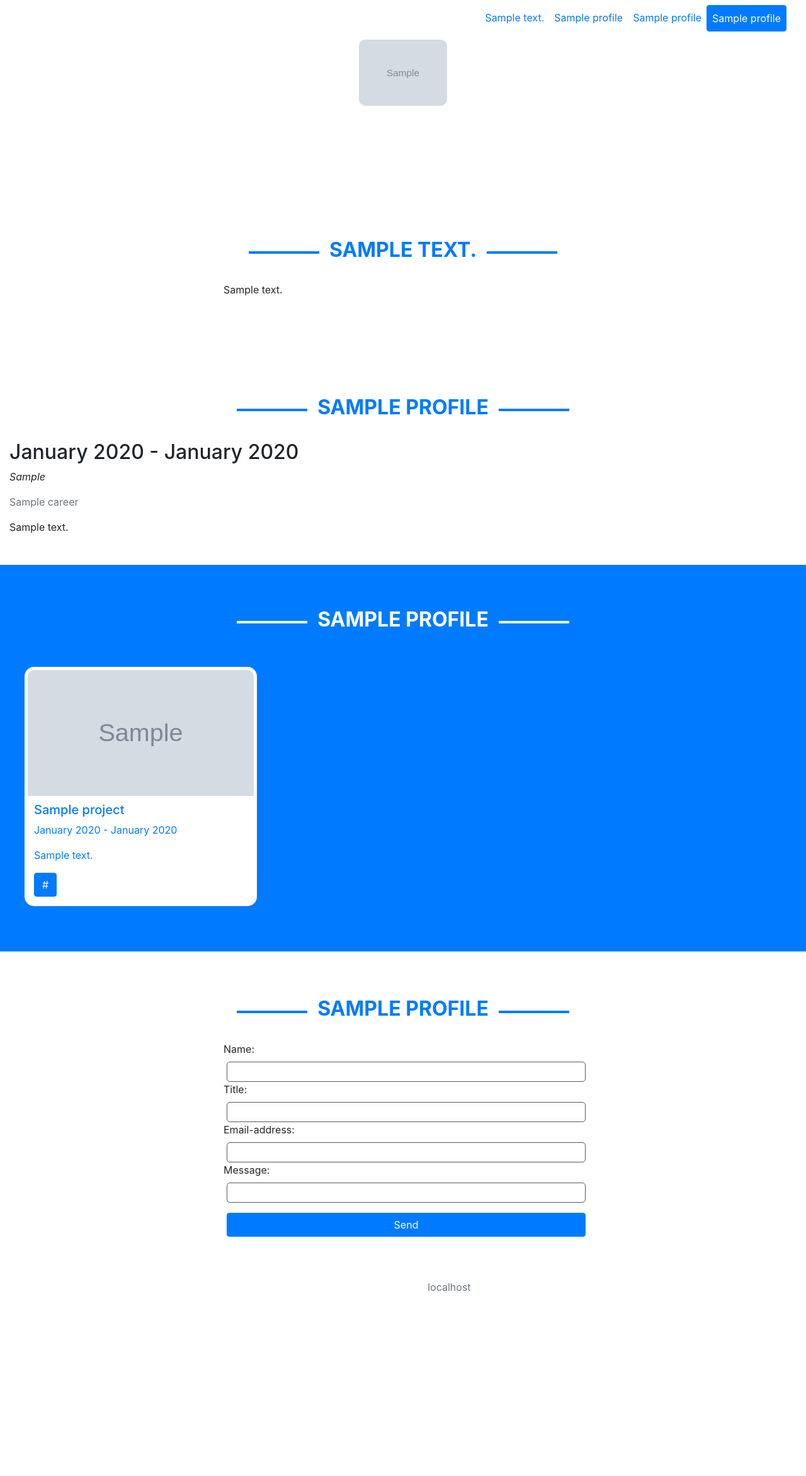
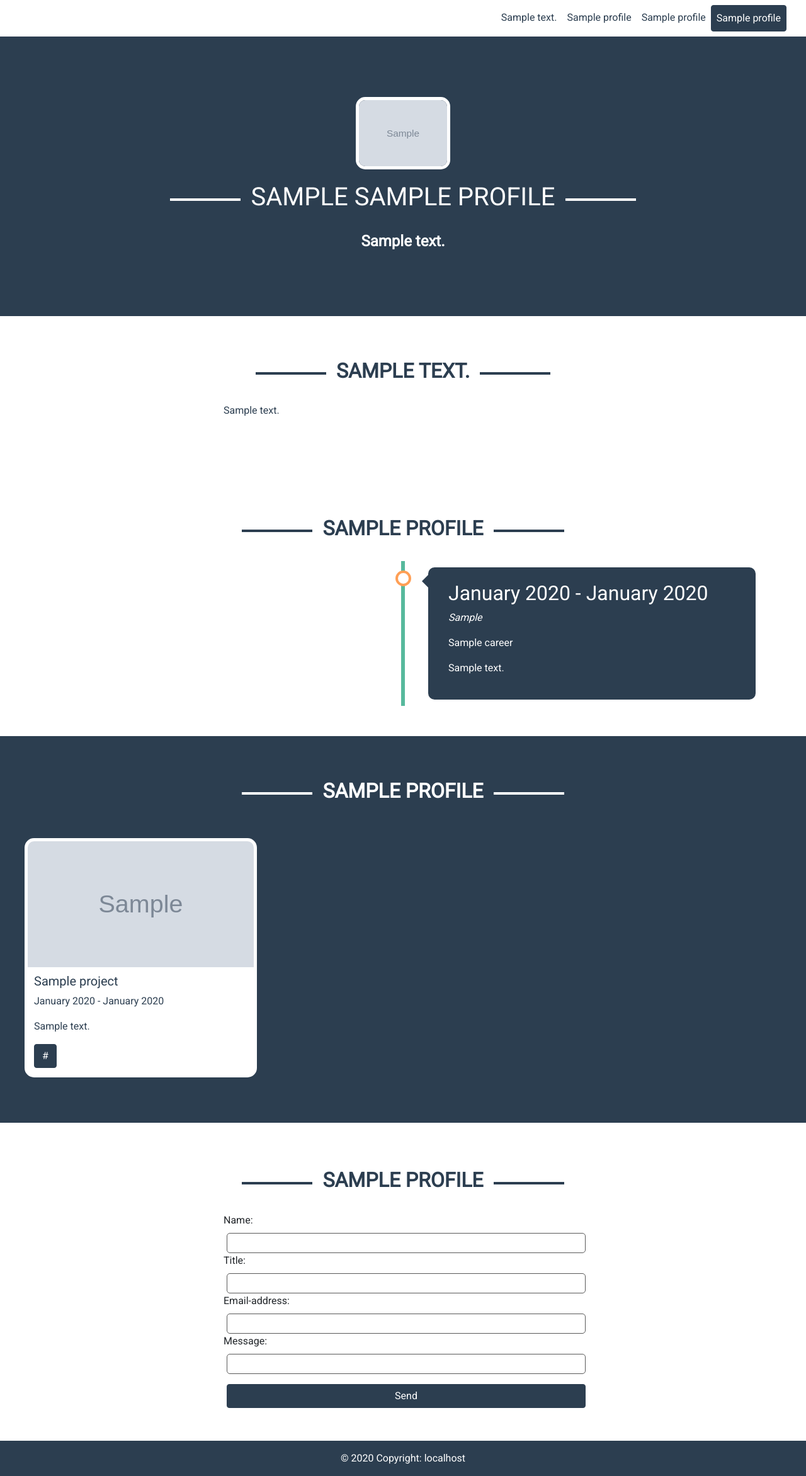
Before and after one commit to KiOui/Djangfolio, a Django app: page / in a window 1280 px wide. Shown: the whole page at 63% size. Before the commit the page ends 2051 px from the top, so only its background shows below. Run offline with Django 3.2, Linux system fonts and the light colour scheme; tables that the repository leaves empty hold one stand-in row (values such as "Sample post"); grey boxes marked "Sample" are stand-in pictures; some libraries are stand-ins or nearby versions.

Commit message:
Updated javascript and css

```diff
--- a/website/djangfolio/settings/base.py
+++ b/website/djangfolio/settings/base.py
@@ -114,6 +114,7 @@ STATIC_ROOT = os.path.join(BASE_DIR, "static/")
 
 MEDIA_URL = "/media/"
 MEDIA_ROOT = os.path.join(BASE_DIR, "media/")
+print(MEDIA_ROOT)
 
 # Sites app
 SITE_ID = 1
--- a/website/djangfolio/static/djangfolio/css/index.css
+++ b/website/djangfolio/static/djangfolio/css/index.css
@@ -2,6 +2,53 @@
 html {
     scroll-behavior: smooth;
     -webkit-overflow-scrolling: touch;
+}
+
+body {
+    font-family: 'Roboto', sans-serif;
+}
+
+.site-header {
+    background-color: white;
+}
+
+.color-main {
+    color: #2c3e50;
+}
+
+a.color-main:hover {
+    color: #11181f;
+    text-decoration: underline;
+}
+
+.color-secondary {
+    color: white;
+}
+
+a.color-secondary:hover {
+    color: #d9d9d9;
+    text-decoration: underline;
+}
+
+.btn-main {
+    background-color: #2c3e50;
+    color: white;
+    border-color: #2c3e50;
+}
+
+.btn-main:hover {
+    color: #fff;
+    background-color: #1e2b37;
+    border-color: #1a252f;
+}
+
+.bg-main {
+    background-color: #2c3e50;
+}
+
+.page-header {
+    padding-top: 6rem;
+    padding-bottom: 6rem;
 }
 
 .profile-image {
@@ -68,3 +115,119 @@ input {
     max-width: 600px;
     margin: auto;
 }
+
+/* Timeline */
+
+.timeline {
+    position: relative;
+    max-width: 1200px;
+    margin: 0 auto;
+}
+
+.right {
+    left: 50%;
+}
+
+.right::before {
+    content: " ";
+    height: 0;
+    position: absolute;
+    top: 22px;
+    width: 0;
+    z-index: 1;
+    left: 30px;
+    border: medium solid white;
+    border-width: 10px 10px 10px 0;
+    border-color: transparent #2c3e50 transparent transparent;
+}
+
+.right::after {
+    left: -12px;
+}
+
+.left {
+    left: 0;
+}
+
+.left::before {
+    content: " ";
+    height: 0;
+    position: absolute;
+    top: 22px;
+    width: 0;
+    z-index: 1;
+    right: 30px;
+    border: medium solid white;
+    border-width: 10px 0 10px 10px;
+    border-color: transparent transparent transparent #2c3e50;
+}
+
+.container-timeline::after {
+    content: "";
+    position: absolute;
+    width: 25px;
+    height: 25px;
+    right: -12px;
+    background-color: white;
+    border: 4px solid #ff9f55;
+    top: 15px;
+    border-radius: 50%;
+    z-index: 1;
+}
+
+.container-timeline {
+    padding: 10px 40px;
+    position: relative;
+    background-color: inherit;
+    width: 50%;
+}
+
+.content {
+    padding: 20px 30px;
+    background-color: #2c3e50;
+    color: white;
+    position: relative;
+    border-radius: 10px;
+    border: 2px solid #2c3e50;
+}
+
+.timeline::after {
+    content: "";
+    position: absolute;
+    width: 6px;
+    background-color: #57b99d;
+    top: 0;
+    bottom: 0;
+    left: calc(50% - 3px);
+}
+
+@media screen and (max-width: 600px) {
+    .container-timeline {
+        width: 100%;
+        padding-left: 70px;
+        padding-right: 25px;
+    }
+
+    .right {
+        left: 0;
+    }
+
+    .left {
+        left: 0;
+    }
+
+    .container-timeline::before {
+        left: 60px;
+        border: medium solid white;
+        border-width: 10px 10px 10px 0;
+        border-color: transparent #2c3e50 transparent transparent;
+    }
+
+    .left::after, .right::after {
+        left: 20px;
+    }
+
+    .timeline::after {
+        left: 31px;
+    }
+}
--- a/website/djangfolio/templates/djangfolio/base.html
+++ b/website/djangfolio/templates/djangfolio/base.html
@@ -16,23 +16,23 @@
     <meta name="viewport" content="width=device-width, initial-scale=1">
     {% block favicon %}{% endblock %}
     <link href="https://fonts.googleapis.com/css?family=Roboto&display=swap" rel="stylesheet">
-    <link rel="stylesheet" href="{% static 'djangfolio/css/bootstrap.css' %}"/>
+    <link rel="stylesheet" href="https://cdn.jsdelivr.net/npm/bootstrap@4.6.0/dist/css/bootstrap.min.css" integrity="sha384-B0vP5xmATw1+K9KRQjQERJvTumQW0nPEzvF6L/Z6nronJ3oUOFUFpCjEUQouq2+l" crossorigin="anonymous">
     {% block styles %}{% endblock %}
+    <script src="https://code.jquery.com/jquery-3.5.1.min.js" integrity="sha256-9/aliU8dGd2tb6OSsuzixeV4y/faTqgFtohetphbbj0=" crossorigin="anonymous"></script>
+    <script src="{% static 'djangfolio/js/tinymce/tinymce.min.js' %}"></script>
+    <link rel="stylesheet" type="text/css" href="{% static 'djangfolio/js/tinymce/skins/ui/oxide/skin.min.css' %}">
+    <script src="https://cdn.jsdelivr.net/npm/popper.js@1.16.1/dist/umd/popper.min.js" integrity="sha384-9/reFTGAW83EW2RDu2S0VKaIzap3H66lZH81PoYlFhbGU+6BZp6G7niu735Sk7lN" crossorigin="anonymous"></script>
     <script src="{% static 'djangfolio/fontawesome/js/all.min.js' %}" crossorigin="anonymous"></script>
-    <script src="https://code.jquery.com/jquery-3.4.1.min.js" crossorigin="anonymous"></script>
-    <script src="{% static 'djangfolio/js/tinymce/tinymce.min.js' %}"></script>
 </head>
 <body>
     {% include 'djangfolio/header.html' %}
     {% block page %}{% endblock %}
-    <footer class="page-footer font-small text-white mt-5">
+    <footer class="page-footer font-small text-white mt-5 bg-main">
         <div class="footer-copyright text-center py-3">© 2020 Copyright:
-            <a class='text-secondary' href="{% url 'index' %}">{{ request.META.HTTP_HOST }}</a>
+            <a class='color-secondary' href="{% url 'index' %}">{{ request.META.HTTP_HOST }}</a>
         </div>
     </footer>
-    <script src="https://cdn.jsdelivr.net/npm/popper.js@1.16.0/dist/umd/popper.min.js" integrity="sha384-Q6E9RHvbIyZFJoft+2mJbHaEWldlvI9IOYy5n3zV9zzTtmI3UksdQRVvoxMfooAo" crossorigin="anonymous"></script>
-    <script src="https://stackpath.bootstrapcdn.com/bootstrap/4.4.1/js/bootstrap.min.js" integrity="sha384-wfSDF2E50Y2D1uUdj0O3uMBJnjuUD4Ih7YwaYd1iqfktj0Uod8GCExl3Og8ifwB6" crossorigin="anonymous"></script>
-    {%  block js %}{%  endblock %}
+    <script src="https://cdn.jsdelivr.net/npm/bootstrap@4.6.0/dist/js/bootstrap.min.js" integrity="sha384-+YQ4JLhjyBLPDQt//I+STsc9iw4uQqACwlvpslubQzn4u2UU2UFM80nGisd026JF" crossorigin="anonymous"></script>
     <script>
         $(document).on('click', 'a[href^="#"]', function (event) {
             event.preventDefault();
@@ -42,5 +42,7 @@
             }, 500);
         });
     </script>
+    {% block js %}
+    {% endblock %}
 </body>
 </html>
--- a/website/djangfolio/templates/djangfolio/header.html
+++ b/website/djangfolio/templates/djangfolio/header.html
@@ -8,22 +8,22 @@
             <ul class="ml-auto navbar-nav">
                 {% if active_user.about_me %}
                     <li class="nav-item">
-                        <a class="nav-link" href="#about_me">{{ active_user.about_me_title }}</a>
+                        <a class="nav-link color-main" href="#about_me">{{ active_user.about_me_title }}</a>
                     </li>
                 {% endif %}
                 {% if active_user.career %}
                     <li class="nav-item">
-                        <a class="nav-link" href="#career">{{ active_user.career_title }}</a>
+                        <a class="nav-link color-main" href="#career">{{ active_user.career_title }}</a>
                     </li>
                 {% endif %}
                 {% if active_user.projects %}
                     <li class="nav-item">
-                        <a class="nav-link" href="#projects">{{ active_user.projects_title }}</a>
+                        <a class="nav-link color-main" href="#projects">{{ active_user.projects_title }}</a>
                     </li>
                 {% endif %}
                 {% if active_user.enable_contact_me %}
                     <li class="nav-item">
-                        <a class="btn btn-primary nav-link text-white" href="#contact">{{ active_user.contact_me_title }}</a>
+                        <a class="btn btn-main nav-link text-white" href="#contact">{{ active_user.contact_me_title }}</a>
                     </li>
                 {% endif %}
             </ul>
--- a/website/djangfolio/templates/djangfolio/index.html
+++ b/website/djangfolio/templates/djangfolio/index.html
@@ -9,13 +9,13 @@
 {% endblock %}
 
 {% block page %}
-    <header class="container-fluid text-white text-center page-header">
+    <header class="container-fluid text-white text-center page-header bg-main">
         <div class="align-content-center">
             <img class="profile-image" src="{{ active_user.picture.url }}"/>
             <div class="divider">
                 <div class="divider-line bg-white"></div>
                 <div class="divider-centered-text">
-                    <h1 class="font-weight-bolder">{{ active_user.first_name|upper }} {{ active_user.second_name|upper }}</h1>
+                    <h1 class="">{{ active_user.first_name|upper }} {{ active_user.second_name|upper }}</h1>
                 </div>
                 <div class="divider-line bg-white"></div>
             </div>
@@ -27,15 +27,15 @@
     {% if active_user.about_me %}
         <div class="container-fluid pt-5" id="about_me">
         <div class="divider">
-            <div class="divider-line bg-primary"></div>
+            <div class="divider-line bg-main"></div>
             <div class="divider-centered-text">
-                <h2 class="font-weight-bolder text-primary">{{ active_user.about_me_title|upper }}</h2>
+                <h2 class="font-weight-bolder color-main">{{ active_user.about_me_title|upper }}</h2>
             </div>
-            <div class="divider-line bg-primary"></div>
+            <div class="divider-line bg-main"></div>
         </div>
         <div>
             <div class="col-sm mw-600">
-                <p>
+                <p class="color-main">
                     {{ active_user.about_me }}
                 </p>
             </div>
@@ -43,19 +43,19 @@
         <div class="row">
             <div class="col text-center image-links">
                 {% if active_user.github_url %}
-                        <a class="ml-2 mr-2" href="{{ active_user.github_url }}"><i class="fab fa-github"></i></a>
+                        <a class="ml-2 mr-2 color-main" href="{{ active_user.github_url }}"><i class="fab fa-github"></i></a>
                 {% endif %}
                 {% if active_user.linkedin_url %}
-                    <a class="ml-2 mr-2" href="{{ active_user.linkedin_url }}"><i class="fab fa-linkedin"></i></a>
+                    <a class="ml-2 mr-2 color-main" href="{{ active_user.linkedin_url }}"><i class="fab fa-linkedin"></i></a>
                 {% endif %}
                 {% if active_user.twitter_url %}
-                    <a class="ml-2 mr-2" href="{{ active_user.twitter_url }}"><i class="fab fa-twitter"></i></a>
+                    <a class="ml-2 mr-2 color-main" href="{{ active_user.twitter_url }}"><i class="fab fa-twitter"></i></a>
                 {% endif %}
                 {% if active_user.facebook_url %}
-                    <a class="ml-2 mr-2" href="{{ active_user.facebook_url }}"><i class="fab fa-facebook"></i></a>
+                    <a class="ml-2 mr-2 color-main" href="{{ active_user.facebook_url }}"><i class="fab fa-facebook"></i></a>
                 {% endif %}
                 {% if active_user.instagram_url %}
-                    <a class="ml-2 mr-2" href="{{ active_user.instagram_url }}"><i class="fab fa-instagram"></i></a>
+                    <a class="ml-2 mr-2 color-main" href="{{ active_user.instagram_url }}"><i class="fab fa-instagram"></i></a>
                 {% endif %}
             </div>
         </div>
@@ -64,19 +64,19 @@
     {% if active_user.career %}
         <div class="container-fluid pt-5" id="career">
             <div class="divider">
-                <div class="divider-line bg-primary"></div>
+                <div class="divider-line bg-main"></div>
                 <div class="divider-centered-text">
-                    <h2 class="font-weight-bolder text-primary">{{ active_user.career_title|upper }}</h2>
+                    <h2 class="font-weight-bolder color-main">{{ active_user.career_title|upper }}</h2>
                 </div>
-                <div class="divider-line bg-primary"></div>
+                <div class="divider-line bg-main"></div>
             </div>
             <div class="timeline">
                 {% for career in active_user.career %}
                     <div class="container-timeline {% if forloop.counter|divisibleby:2 %}left{% else %}right{% endif %}">
                         <div class="content">
-                            <h2>{{ career.start_time|date:'F Y' }}{% if career.end_time %} - {{ career.end_time|date:'F Y' }}{% endif %}</h2>
-                            {% if career.institution %}<p class="font-italic">{{ career.institution }}</p>{% endif %}
-                            <p class="text-secondary">{{ career.title }}</p>
+                            <h2 class="color-secondary">{{ career.start_time|date:'F Y' }}{% if career.end_time %} - {{ career.end_time|date:'F Y' }}{% endif %}</h2>
+                            {% if career.institution %}<p class="font-italic color-secondary">{{ career.institution }}</p>{% endif %}
+                            <p class="color-secondary">{{ career.title }}</p>
                             {% if career.short_description %}<p>{{ career.short_description }}</p>{% endif %}
                         </div>
                     </div>
@@ -85,7 +85,7 @@
         </div>
     {% endif %}
     {% if active_user.projects %}
-        <div class="container-fluid mt-5 bg-primary pt-5" id="projects">
+        <div class="container-fluid mt-5 bg-main pt-5" id="projects">
             <div class="divider">
                 <div class="divider-line bg-white"></div>
                 <div class="divider-centered-text">
@@ -100,17 +100,17 @@
                             <div class="project-container">
                                 <div class="project-image" style="background-image: url('{{ project.image.url }}')"></div>
                                 <div class="project-text">
-                                    <h5 class="text-primary">{{ project.title }}</h5>
+                                    <h5 class="color-main">{{ project.title }}</h5>
                                     {% if project.start_time %}
-                                        <p class="text-primary">{{ project.start_time|date:'F Y' }}{% if project.end_time %} - {{ project.end_time|date:'F Y' }}{% endif %}</p>
+                                        <p class="color-main">{{ project.start_time|date:'F Y' }}{% if project.end_time %} - {{ project.end_time|date:'F Y' }}{% endif %}</p>
                                     {% endif %}
                                     {% if project.short_description %}
-                                        <p class="text-primary">{{ project.short_description }}</p>
+                                        <p class="color-main">{{ project.short_description }}</p>
                                     {% elif project.description %}
-                                        <p class="text-primary">{{ project.description|truncatewords:20 }}</p>
+                                        <p class="color-main">{{ project.description|truncatewords:20 }}</p>
                                     {% endif %}
                                     {% if project.url %}
-                                        <a class="btn btn-primary wide" href="{{ project.url }}">{{ project.url }}</a>
+                                        <a class="btn btn-main wide" href="{{ project.url }}">{{ project.url }}</a>
                                     {% endif %}
                                 </div>
                             </div>
@@ -124,21 +124,21 @@
         <div class="p-1 mt-5" id="contact">
             <div class="col mw-600">
                 <div class="divider">
-                    <div class="divider-line bg-primary"></div>
+                    <div class="divider-line bg-main"></div>
                     <div class="divider-centered-text">
-                        <h2 class="font-weight-bolder text-primary">{{ active_user.contact_me_title|upper }}</h2>
+                        <h2 class="font-weight-bolder color-main">{{ active_user.contact_me_title|upper }}</h2>
                     </div>
-                    <div class="divider-line bg-primary"></div>
+                    <div class="divider-line bg-main"></div>
                 </div>
                 <form method="post">
                     {% if succeeded %}
-                        <p class="container-fluid message-ok">Your message has been send successfully!</p>
+                        <p class="alert alert-success">Your message has been send successfully!</p>
                     {% elif failed %}
-                        <p class="container-fluid message-error">Something went wrong while sending your message, please try again later.</p>
+                        <p class="alert alert-danger">Something went wrong while sending your message, please try again later.</p>
                     {% endif %}
                     {% csrf_token %}
                     {{ contact_form }}
-                    <input class="btn btn-primary mt-3" type="submit" value="Send"/>
+                    <input class="btn btn-main mt-3" type="submit" value="Send"/>
                 </form>
             </div>
         </div>
```
